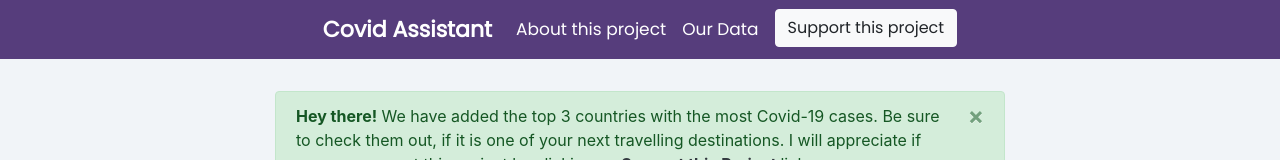
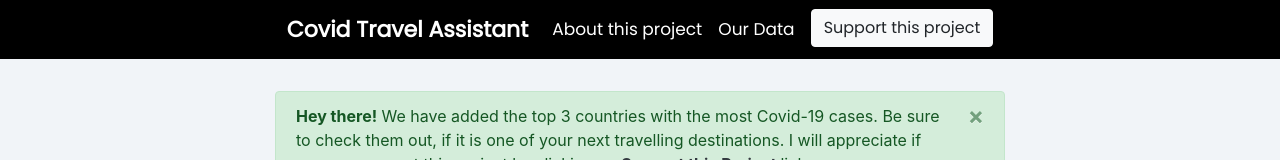
Before and after one commit to tahakhan0/Covid-Travel-Advisor, a React (Create React App) app: page / in a window 1280 px wide. Shown: the top 160 px of the page. Built offline with nearby package versions, Linux system fonts and the light colour scheme; no server answers.

Commit message:
Second commit

```diff
--- a/public/index.html
+++ b/public/index.html
@@ -28,7 +28,7 @@
       work correctly both with client-side routing and a non-root public URL.
       Learn how to configure a non-root public URL by running `npm run build`.
     -->
-    <title>Covid Assistant</title>
+    <title>Covid Travel Assistant</title>
   </head>
   <body>
     <noscript>You need to enable JavaScript to run this app.</noscript>
--- a/src/components/Navbar.jsx
+++ b/src/components/Navbar.jsx
@@ -4,11 +4,11 @@ export default function Navbar({ scrollToFooter }) {
   return (
     <nav
       className="navbar navbar-expand-md navbar-dark"
-      style={{ backgroundColor: "#563D7C" }}
+      style={{ backgroundColor: "black" }}
     >
       <div className="d-md-flex mx-auto">
         <a className="navbar-brand" href="#">
-          Covid Assistant
+          Covid Travel Assistant
         </a>
         <button
           className="navbar-toggler navbar-toggler-right"
```
